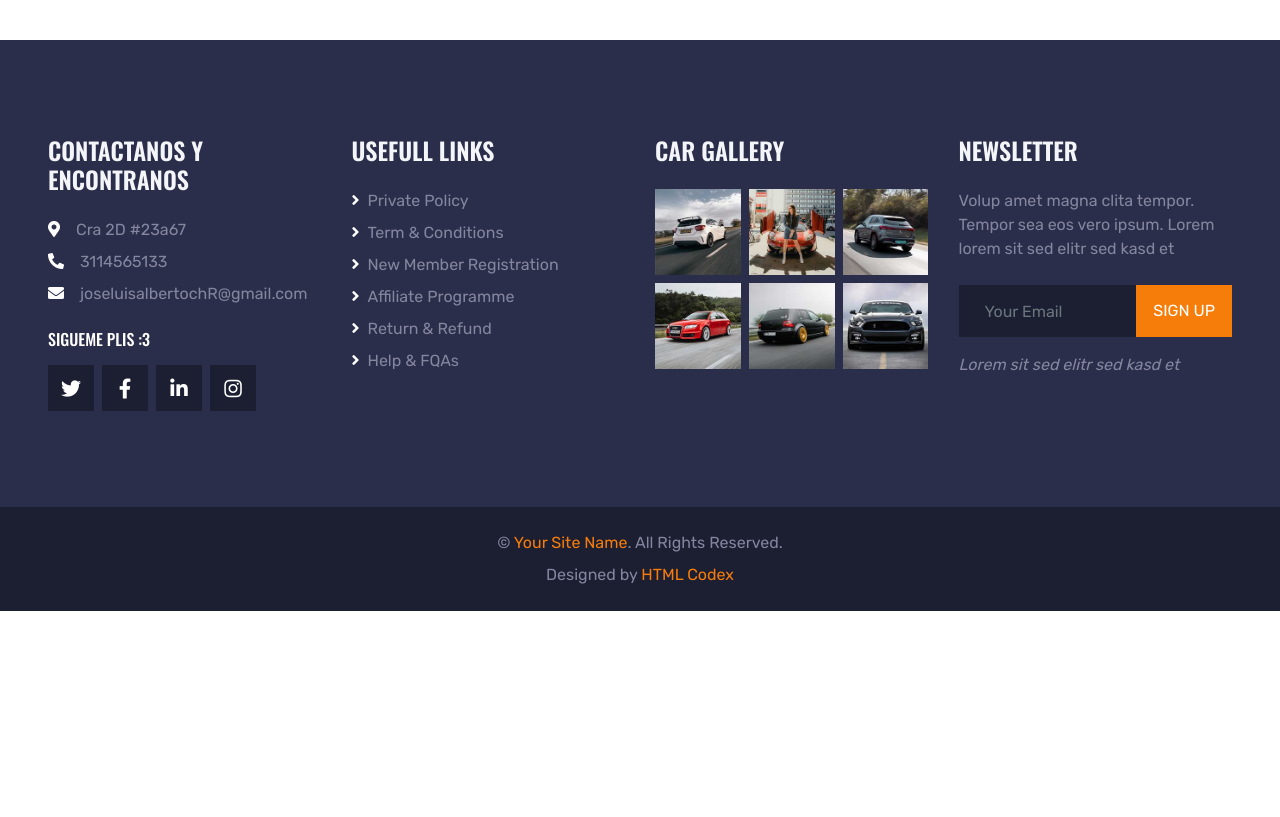
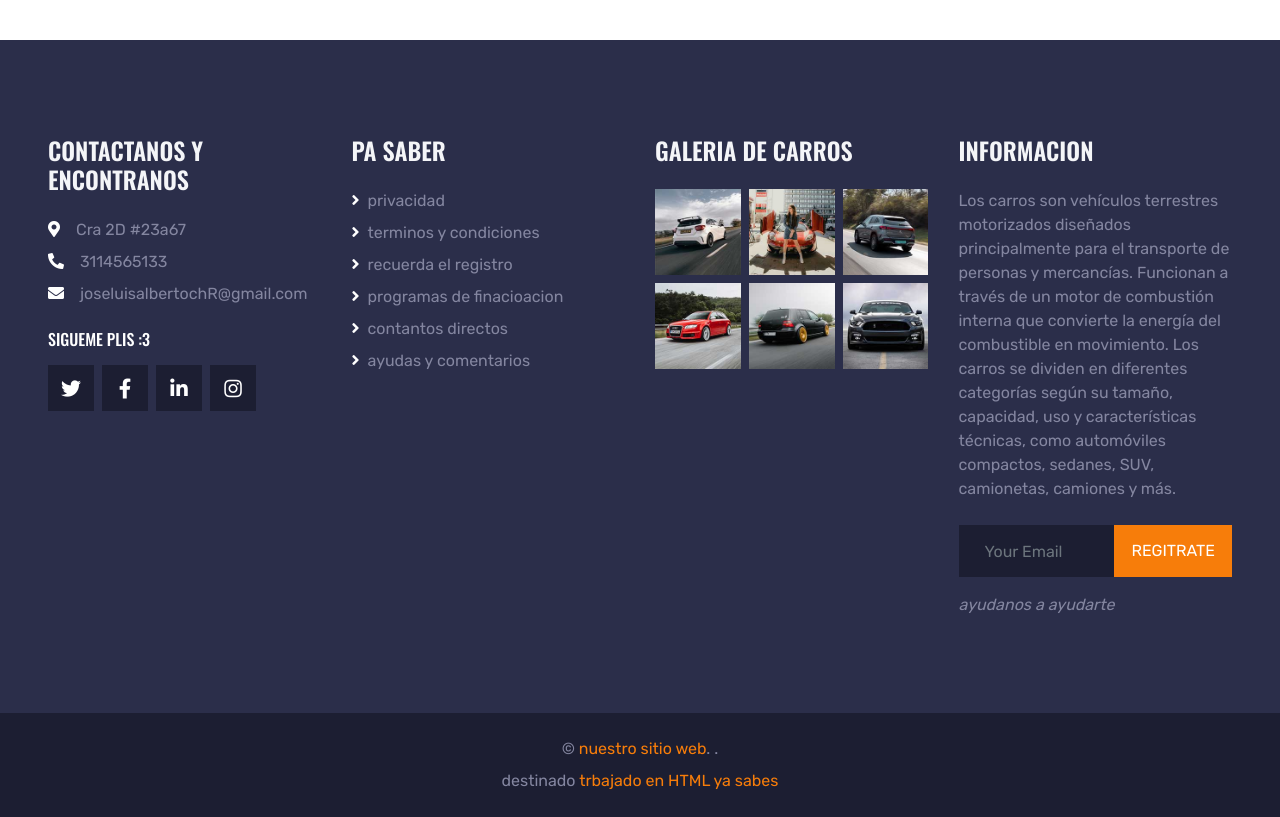
Before and after one commit to PezLandWheel/Car-Rental-Project, a plain HTML site: page car-rental-html-template/about.html in a window 1280 px wide. Shown: the part 2540-3357 px from the top of the page. Before the commit the page ends 3151 px from the top, so only its background shows below. Drawn offline with nearby package versions, Linux system fonts and the light colour scheme.

Commit message:
modificacio de barra baja

```diff
--- a/car-rental-html-template/about.html
+++ b/car-rental-html-template/about.html
@@ -284,18 +284,18 @@
                 </div>
             </div>
             <div class="col-lg-3 col-md-6 mb-5">
-                <h4 class="text-uppercase text-light mb-4">Usefull Links</h4>
+                <h4 class="text-uppercase text-light mb-4">pa saber</h4>
                 <div class="d-flex flex-column justify-content-start">
-                    <a class="text-body mb-2" href="#"><i class="fa fa-angle-right text-white mr-2"></i>Private Policy</a>
-                    <a class="text-body mb-2" href="#"><i class="fa fa-angle-right text-white mr-2"></i>Term & Conditions</a>
-                    <a class="text-body mb-2" href="#"><i class="fa fa-angle-right text-white mr-2"></i>New Member Registration</a>
-                    <a class="text-body mb-2" href="#"><i class="fa fa-angle-right text-white mr-2"></i>Affiliate Programme</a>
-                    <a class="text-body mb-2" href="#"><i class="fa fa-angle-right text-white mr-2"></i>Return & Refund</a>
-                    <a class="text-body" href="#"><i class="fa fa-angle-right text-white mr-2"></i>Help & FQAs</a>
+                    <a class="text-body mb-2" href="#"><i class="fa fa-angle-right text-white mr-2"></i>privacidad</a>
+                    <a class="text-body mb-2" href="#"><i class="fa fa-angle-right text-white mr-2"></i>terminos y condiciones</a>
+                    <a class="text-body mb-2" href="#"><i class="fa fa-angle-right text-white mr-2"></i>recuerda el registro</a>
+                    <a class="text-body mb-2" href="#"><i class="fa fa-angle-right text-white mr-2"></i>programas de finacioacion</a>
+                    <a class="text-body mb-2" href="#"><i class="fa fa-angle-right text-white mr-2"></i>contantos directos</a>
+                    <a class="text-body" href="#"><i class="fa fa-angle-right text-white mr-2"></i>ayudas y comentarios</a>
                 </div>
             </div>
             <div class="col-lg-3 col-md-6 mb-5">
-                <h4 class="text-uppercase text-light mb-4">Car Gallery</h4>
+                <h4 class="text-uppercase text-light mb-4">galeria de carros</h4>
                 <div class="row mx-n1">
                     <div class="col-4 px-1 mb-2">
                         <a href=""><img class="w-100" src="img/gallery-1.jpg" alt=""></a>
@@ -318,23 +318,23 @@
                 </div>
             </div>
             <div class="col-lg-3 col-md-6 mb-5">
-                <h4 class="text-uppercase text-light mb-4">Newsletter</h4>
-                <p class="mb-4">Volup amet magna clita tempor. Tempor sea eos vero ipsum. Lorem lorem sit sed elitr sed kasd et</p>
+                <h4 class="text-uppercase text-light mb-4">informacion</h4>
+                <p class="mb-4">Los carros son vehículos terrestres motorizados diseñados principalmente para el transporte de personas y mercancías. Funcionan a través de un motor de combustión interna que convierte la energía del combustible en movimiento. Los carros se dividen en diferentes categorías según su tamaño, capacidad, uso y características técnicas, como automóviles compactos, sedanes, SUV, camionetas, camiones y más.</p>
                 <div class="w-100 mb-3">
                     <div class="input-group">
                         <input type="text" class="form-control bg-dark border-dark" style="padding: 25px;" placeholder="Your Email">
                         <div class="input-group-append">
-                            <button class="btn btn-primary text-uppercase px-3">Sign Up</button>
+                            <button class="btn btn-primary text-uppercase px-3">regitrate</button>
                         </div>
                     </div>
                 </div>
-                <i>Lorem sit sed elitr sed kasd et</i>
+                <i>ayudanos a ayudarte</i>
             </div>
         </div>
     </div>
     <div class="container-fluid bg-dark py-4 px-sm-3 px-md-5">
-        <p class="mb-2 text-center text-body">&copy; <a href="#">Your Site Name</a>. All Rights Reserved.</p>
-        <p class="m-0 text-center text-body">Designed by <a href="https://htmlcodex.com">HTML Codex</a></p>
+        <p class="mb-2 text-center text-body">&copy; <a href="#">nuestro sitio web</a>. .</p>
+        <p class="m-0 text-center text-body">destinado <a href="https://htmlcodex.com">trbajado en HTML ya sabes</a></p>
     </div>
     <!-- Footer End -->
 
```
